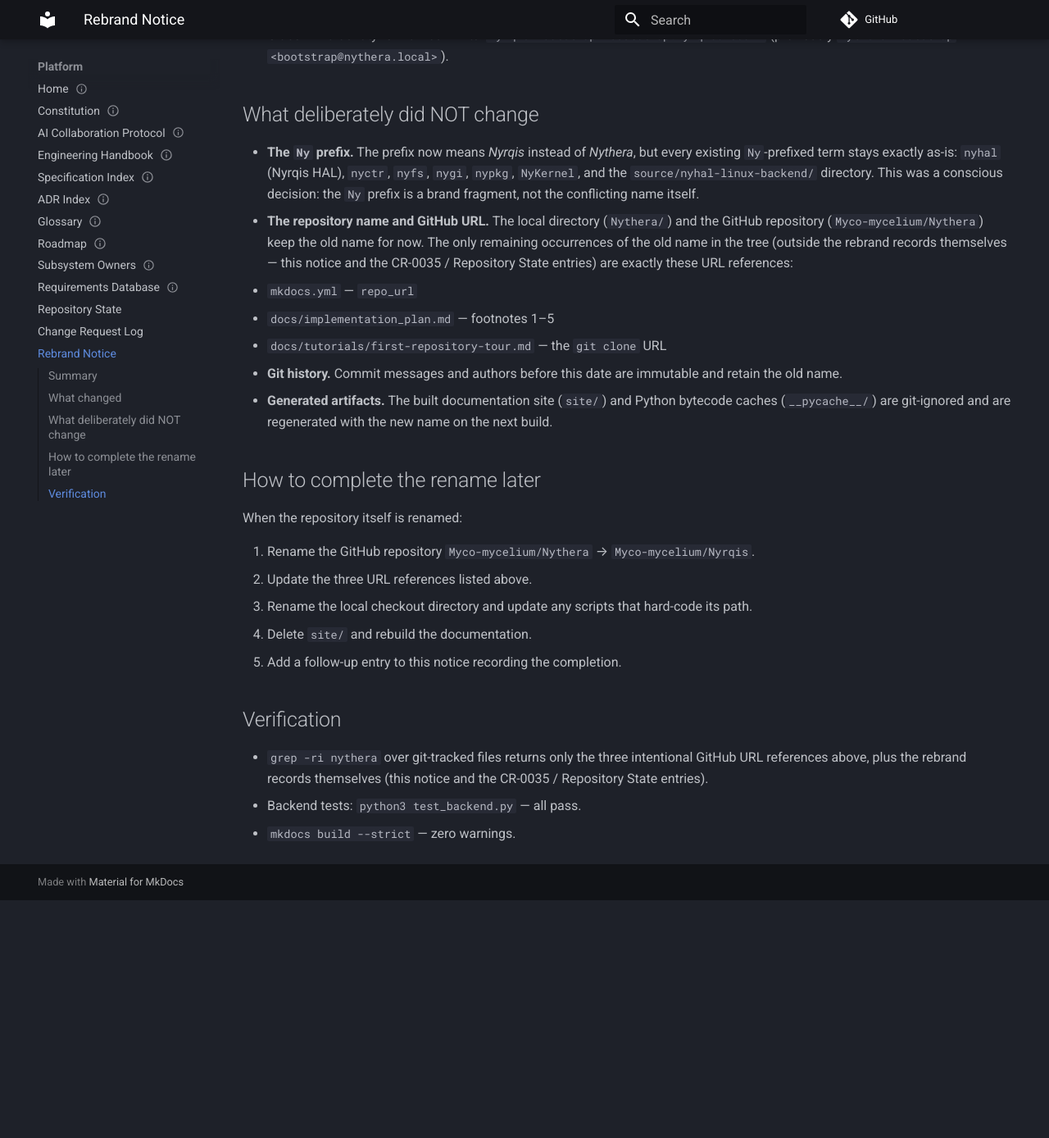
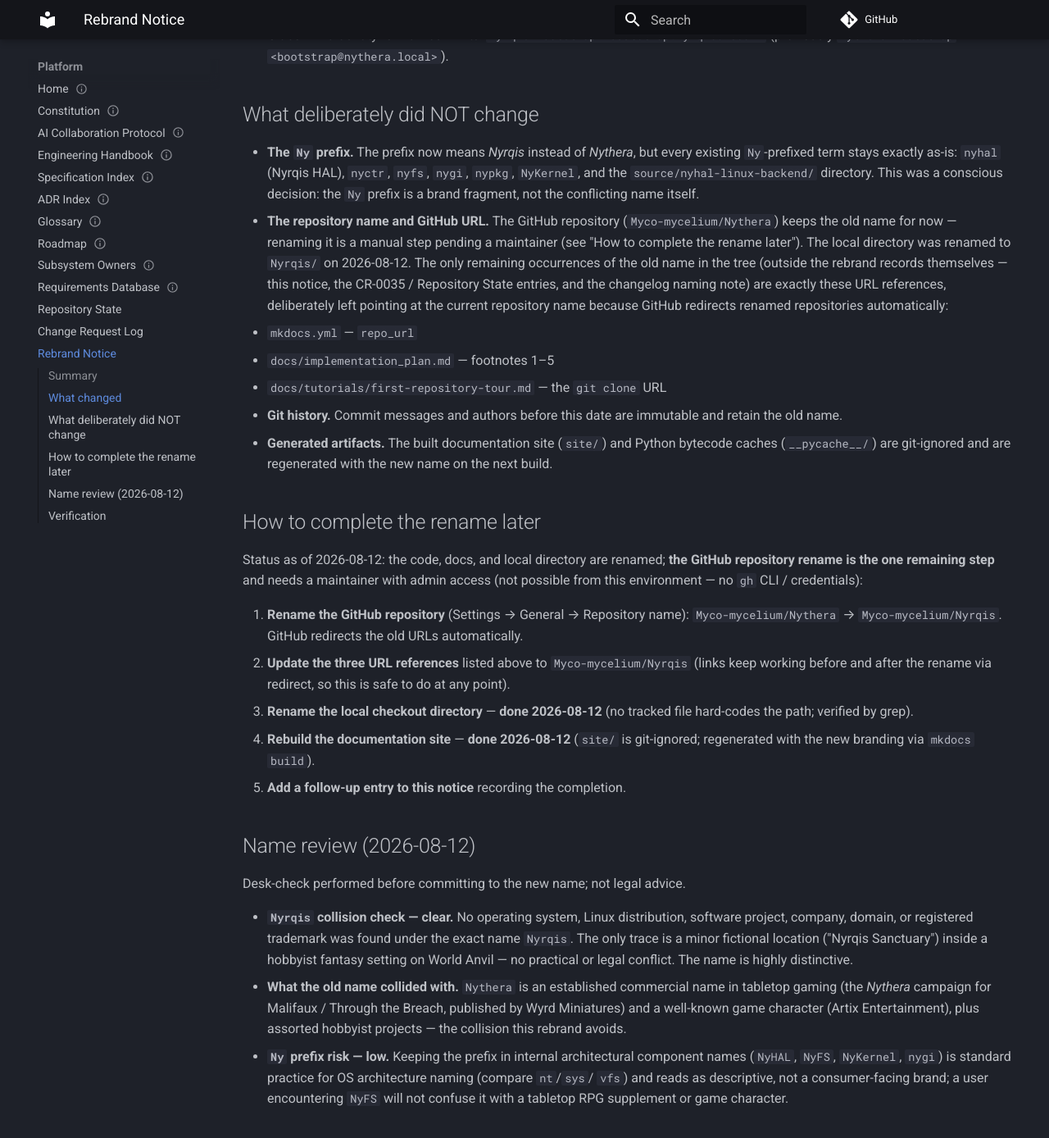
Before and after one commit to Myco-mycelium/Nythera, an MkDocs documentation site: the page built from docs/00-platform/REBRAND_NOTICE.md, in a window 1280 px wide and 1400 px high, scrolled down 1107 px. Shown: the top 1388 px of the window at 82% size. Built offline with MkDocs 1.6.1 and Material for MkDocs 9.7.7, drawn with Linux system fonts in a browser that asks for light colours; comment, search, counter and statistics services are not loaded; before the commit the page ends 2205 px from its top, so only the background shows below that; some of the changed text lies outside the part shown.

Commit message:
docs: Nyrqis rebrand followup - name review and completion status
- Name review recorded in REBRAND_NOTICE.md: Nyrqis collision check is clear (no OS/software/trademark/domain collisions; only a minor fictional location), the Ny prefix is assessed as low-risk internal architecture convention, and the original Nythera collisions are identified (Wyrd Miniatures tabletop campaign, Artix Entertainment game character)
- Rebrand completion status: local directory renamed Nythera/ to Nyrqis/, documentation site rebuilt with Nyrqis branding (git-ignored site/)
- Decision recorded: the three remaining URL references stay on Myco-mycelium/Nythera until a maintainer renames the GitHub repository (Settings > General); GitHub redirects renamed repositories automatically; exact steps in REBRAND_NOTICE.md
- Repository State hygiene note extended with the same decisions
- Verified: 64/64 backend tests, mkdocs build --strict clean, no dependency cycles

```diff
--- a/docs/00-platform/REBRAND_NOTICE.md
+++ b/docs/00-platform/REBRAND_NOTICE.md
@@ -46,11 +46,15 @@ replaced case-for-case (`Nythera` → `Nyrqis`, `nythera` → `nyrqis`,
   (Nyrqis HAL), `nyctr`, `nyfs`, `nygi`, `nypkg`, `NyKernel`, and the
   `source/nyhal-linux-backend/` directory. This was a conscious decision:
   the `Ny` prefix is a brand fragment, not the conflicting name itself.
-- **The repository name and GitHub URL.** The local directory (`Nythera/`)
-  and the GitHub repository (`Myco-mycelium/Nythera`) keep the old name
-  for now. The only remaining occurrences of the old name in the tree
-  (outside the rebrand records themselves — this notice and the CR-0035 /
-  Repository State entries) are exactly these URL references:
+- **The repository name and GitHub URL.** The GitHub repository
+  (`Myco-mycelium/Nythera`) keeps the old name for now — renaming it is a
+  manual step pending a maintainer (see "How to complete the rename
+  later"). The local directory was renamed to `Nyrqis/` on 2026-08-12.
+  The only remaining occurrences of the old name in the tree (outside the
+  rebrand records themselves — this notice, the CR-0035 / Repository
+  State entries, and the changelog naming note) are exactly these URL
+  references, deliberately left pointing at the current repository name
+  because GitHub redirects renamed repositories automatically:
   - `mkdocs.yml` — `repo_url`
   - `docs/implementation_plan.md` — footnotes 1–5
   - `docs/tutorials/first-repository-tour.md` — the `git clone` URL
@@ -62,20 +66,50 @@ replaced case-for-case (`Nythera` → `Nyrqis`, `nythera` → `nyrqis`,
 
 ## How to complete the rename later
 
-When the repository itself is renamed:
+Status as of 2026-08-12: the code, docs, and local directory are renamed;
+**the GitHub repository rename is the one remaining step** and needs a
+maintainer with admin access (not possible from this environment — no
+`gh` CLI / credentials):
 
-1. Rename the GitHub repository `Myco-mycelium/Nythera` →
-   `Myco-mycelium/Nyrqis`.
-2. Update the three URL references listed above.
-3. Rename the local checkout directory and update any scripts that
-   hard-code its path.
-4. Delete `site/` and rebuild the documentation.
-5. Add a follow-up entry to this notice recording the completion.
+1. **Rename the GitHub repository** (Settings → General → Repository
+   name): `Myco-mycelium/Nythera` → `Myco-mycelium/Nyrqis`. GitHub
+   redirects the old URLs automatically.
+2. **Update the three URL references** listed above to
+   `Myco-mycelium/Nyrqis` (links keep working before and after the rename
+   via redirect, so this is safe to do at any point).
+3. **Rename the local checkout directory** — **done 2026-08-12** (no
+   tracked file hard-codes the path; verified by grep).
+4. **Rebuild the documentation site** — **done 2026-08-12** (`site/` is
+   git-ignored; regenerated with the new branding via `mkdocs build`).
+5. **Add a follow-up entry to this notice** recording the completion.
+
+## Name review (2026-08-12)
+
+Desk-check performed before committing to the new name; not legal advice.
+
+- **`Nyrqis` collision check — clear.** No operating system, Linux
+  distribution, software project, company, domain, or registered
+  trademark was found under the exact name `Nyrqis`. The only trace is a
+  minor fictional location ("Nyrqis Sanctuary") inside a hobbyist fantasy
+  setting on World Anvil — no practical or legal conflict. The name is
+  highly distinctive.
+- **What the old name collided with.** `Nythera` is an established
+  commercial name in tabletop gaming (the *Nythera* campaign for
+  Malifaux / Through the Breach, published by Wyrd Miniatures) and a
+  well-known game character (Artix Entertainment), plus assorted
+  hobbyist projects — the collision this rebrand avoids.
+- **`Ny` prefix risk — low.** Keeping the prefix in internal
+  architectural component names (`NyHAL`, `NyFS`, `NyKernel`, `nygi`)
+  is standard practice for OS architecture naming (compare `nt`/`sys`/
+  `vfs`) and reads as descriptive, not a consumer-facing brand; a user
+  encountering `NyFS` will not confuse it with a tabletop RPG supplement
+  or game character.
 
 ## Verification
 
 - `grep -ri nythera` over git-tracked files returns only the three
   intentional GitHub URL references above, plus the rebrand records
-  themselves (this notice and the CR-0035 / Repository State entries).
+  themselves (this notice, the CR-0035 / Repository State entries, and
+  the changelog naming note).
 - Backend tests: `python3 test_backend.py` — all pass.
 - `mkdocs build --strict` — zero warnings.
```
Also changed, not shown: docs/00-platform/REPOSITORY_STATE.md (+9 -1 lines).
